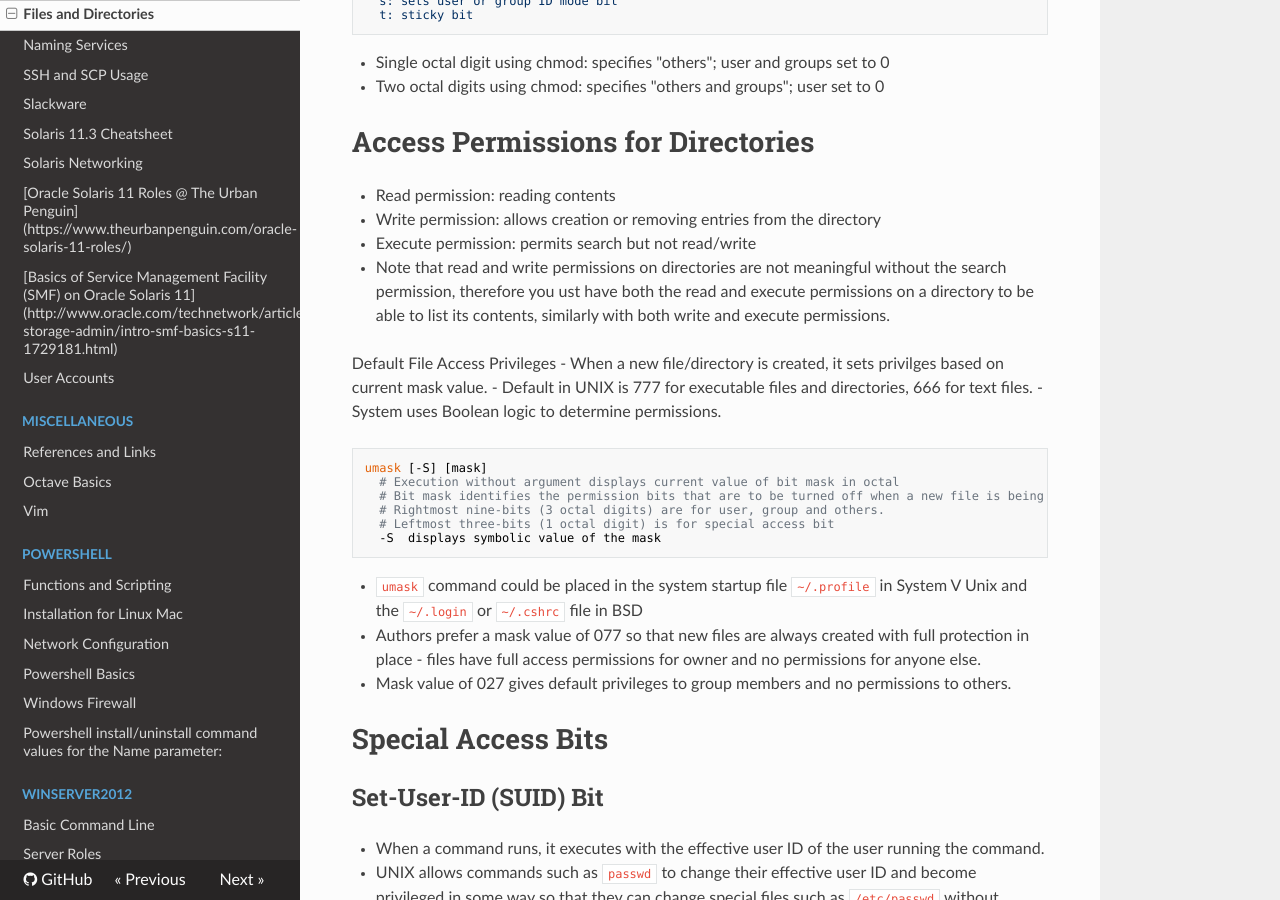
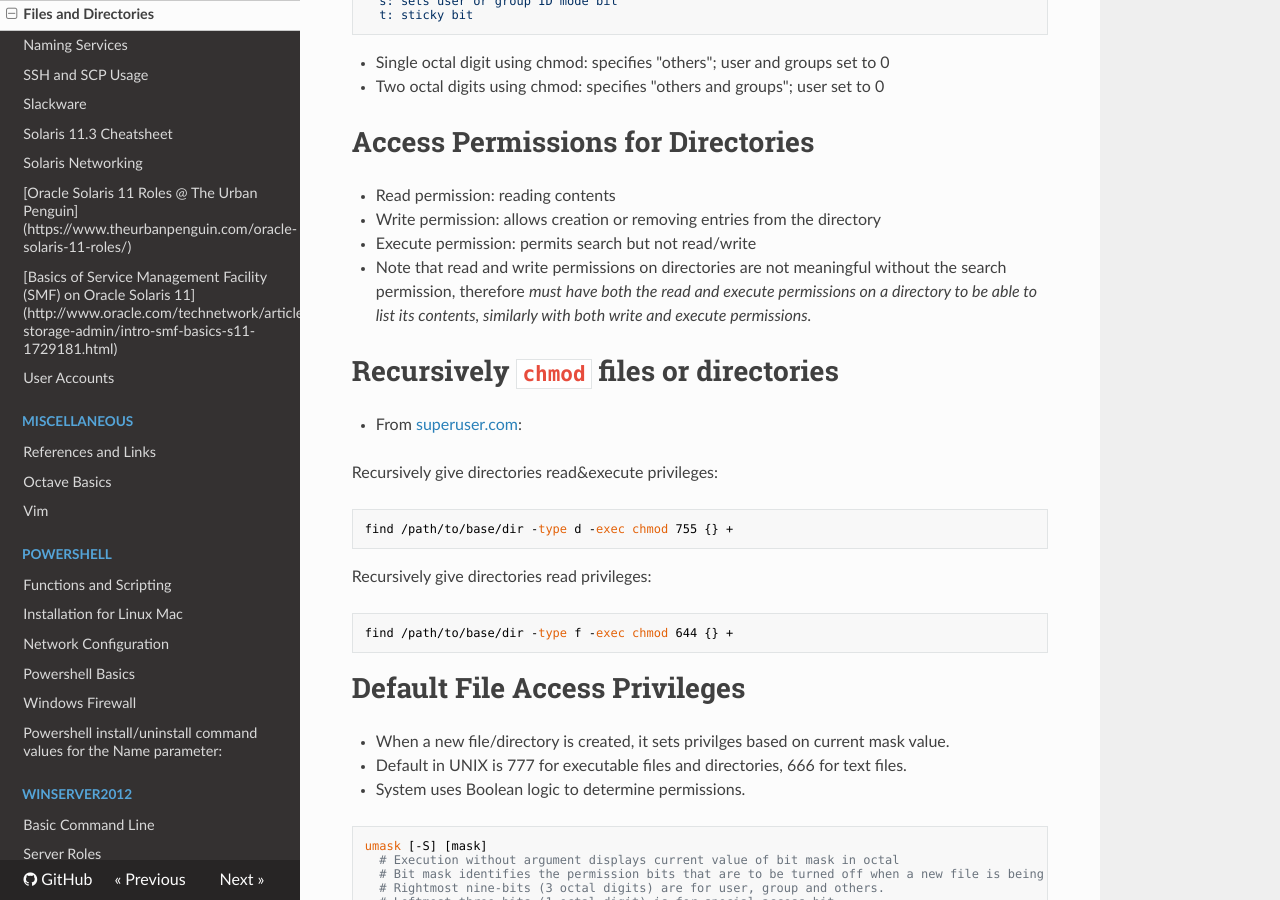
Before and after one commit to dotneko/dev-sysadmin, an MkDocs documentation site: the page built from docs/Linux-and-Unix/Files_and_Directories.md, in a window 1280 px wide and 900 px high, scrolled down 1291 px. Built offline with MkDocs 1.6.1, drawn with Linux system fonts in a browser that asks for light colours; nearby versions of some CDN libraries.

Commit message:
Add details on recursive chmod

````diff
--- a/docs/Linux-and-Unix/Files_and_Directories.md
+++ b/docs/Linux-and-Unix/Files_and_Directories.md
@@ -69,9 +69,21 @@
 - Read permission: reading contents
 - Write permission: allows creation or removing entries from the directory
 - Execute permission: permits search but not read/write
-- Note that read and write permissions on directories are not meaningful without the search permission, therefore you ust have both the read and execute permissions on a directory to be able to list its contents, similarly with both write and execute permissions.
+- Note that read and write permissions on directories are not meaningful without the search permission, therefore *must have both the read and execute permissions on a directory to be able to list its contents, similarly with both write and execute permissions.*
 
-Default File Access Privileges
+# Recursively `chmod` files or directories
+- From [superuser.com](http://superuser.com/questions/91935/how-to-chmod-all-directories-except-files-recursively):
+
+Recursively give directories read&execute privileges:
+```
+find /path/to/base/dir -type d -exec chmod 755 {} +
+```
+Recursively give directories read privileges:
+```
+find /path/to/base/dir -type f -exec chmod 644 {} +
+```
+
+# Default File Access Privileges
 - When a new file/directory is created, it sets privilges based on current mask value.
 - Default in UNIX is 777 for executable files and directories, 666 for text files.
 - System uses Boolean logic to determine permissions.
````
Also changed, not shown: docs/Linux-and-Unix/Solaris_CheatSheet.md (+13 -1 lines).
